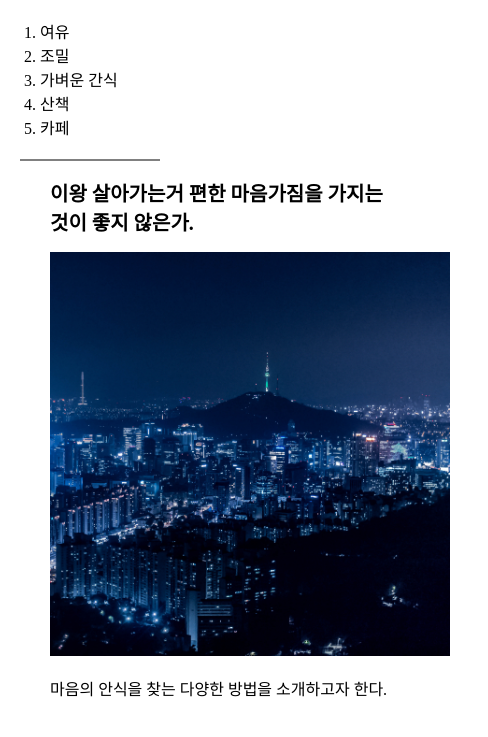
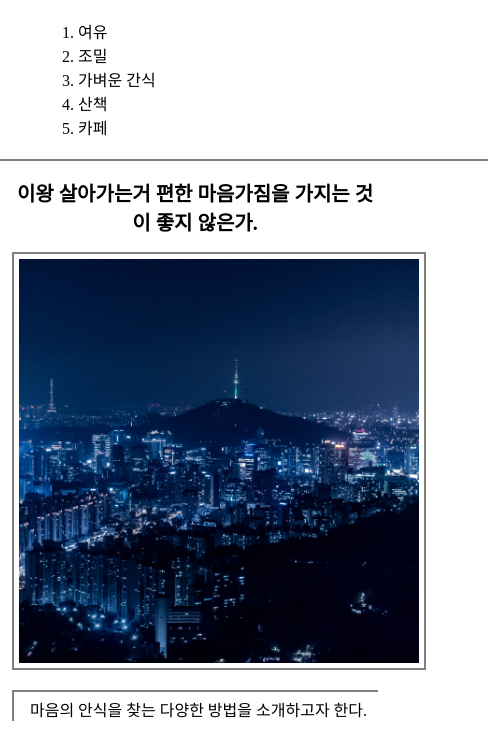
Before and after one commit to HamsterForest/Web_study_TIL, a plain HTML site: page index.html in a window 390 px wide. Shown: the part 131-868 px from the top of the page, 488 px wide, since content can reach past the window. Before the commit the page ends 847 px from the top, so only its background shows below. Drawn offline with Linux system fonts and the light colour scheme.

Commit message:
7_4_1Commit

```diff
--- a/index.html
+++ b/index.html
@@ -21,7 +21,7 @@
 
         <div id="article">
             <h2>이왕 살아가는거 편한 마음가짐을 가지는 것이 좋지 않은가.</h2>
-            <img src="seoul_scenary.jpg" width="400">
+            <img src="seoul_scenary.jpg" width="400px">
             <p>
                 마음의 안식을 찾는 다양한 방법을 소개하고자 한다.
             </p>
--- a/style.css
+++ b/style.css
@@ -25,21 +25,42 @@ h1{
 }
 #article{
     padding-left: 50px;
+    padding-right: 50px;
+}
+img{
+    display:inline;
+    border: 2px gray solid;
+    padding:5px;
+}
+p{
+    border-top: 2px gray solid;
+    border-left: 2px gray solid;
+    padding-top: 5px;
+    padding-left: 5px;
 }
 @media(max-width:800px){
     #grid{
         display: block;
     }
     #grid ol{
+        margin-left: auto;
+        margin-right: auto;
         border-right: none;
         border-top: 2px solid gray;
         border-bottom: 2px solid gray;
+        width: 100%;
+        padding-left: 20%;
     }
     h1{
         border-bottom: none;
         font-size: 30px;
     }
-    h2{
+    #article h2{
         font-size: 20px;
     }
+    #article{
+        text-align: center;
+        padding-left: 3%;
+        padding-right: 3%;
+    }
 }
```
